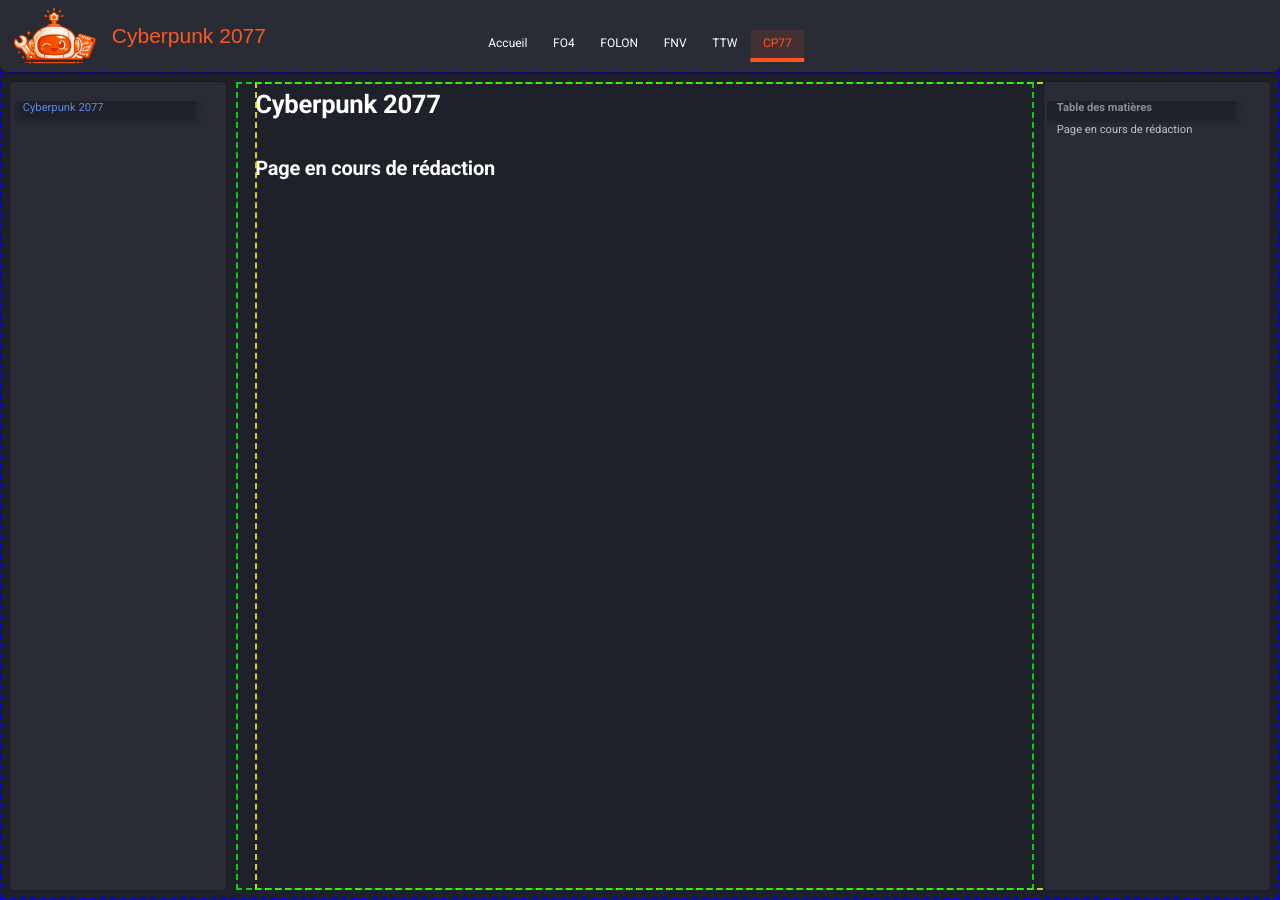
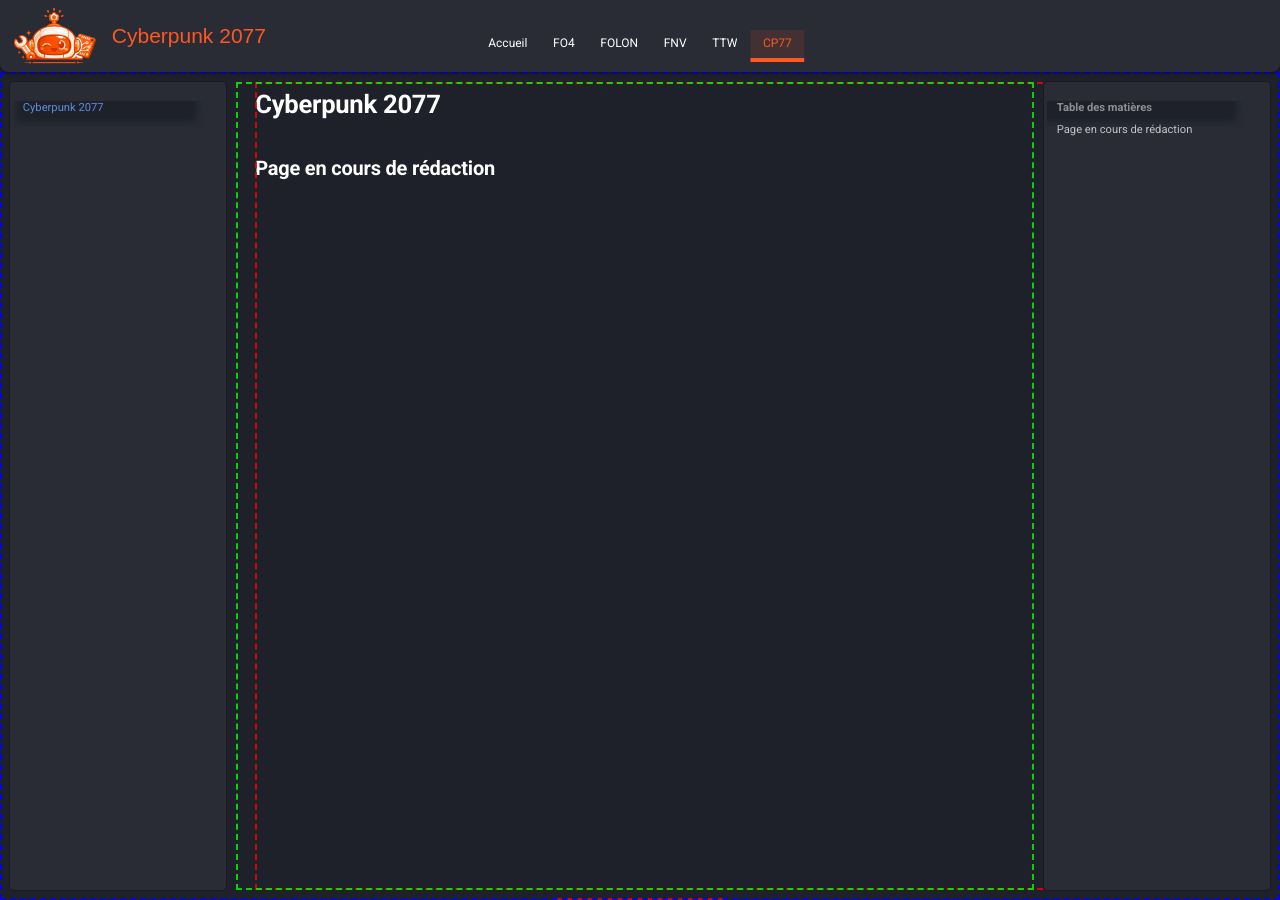
Before and after one commit to Lilevitchi/lilevitchi.github.io, an MkDocs documentation site: the page built from docs/cyberpunk/index.md, in a window 1280 px wide and 900 px high. Built offline with MkDocs 1.6.1 and Material for MkDocs 9.7.7, drawn with Linux system fonts in a browser that asks for light colours.

Commit message:
Update extra.css

```diff
--- a/docs/stylesheets/extra.css
+++ b/docs/stylesheets/extra.css
@@ -336,11 +336,13 @@
   outline-offset: -2px;
 }
 
-[data-md-color-scheme] .md-content__inner > .md-typeset {
+[data-md-color-scheme] .md-content__inner .md-typeset {
   max-width: 100%;
   margin: 0;
   padding: 0;
+}
 
+[data-md-color-scheme] .md-typeset {
   outline: 2px dashed rgba(255, 0, 0, 0.8); /* Rouge (Debug) */
   outline-offset: -2px;
 }
```
